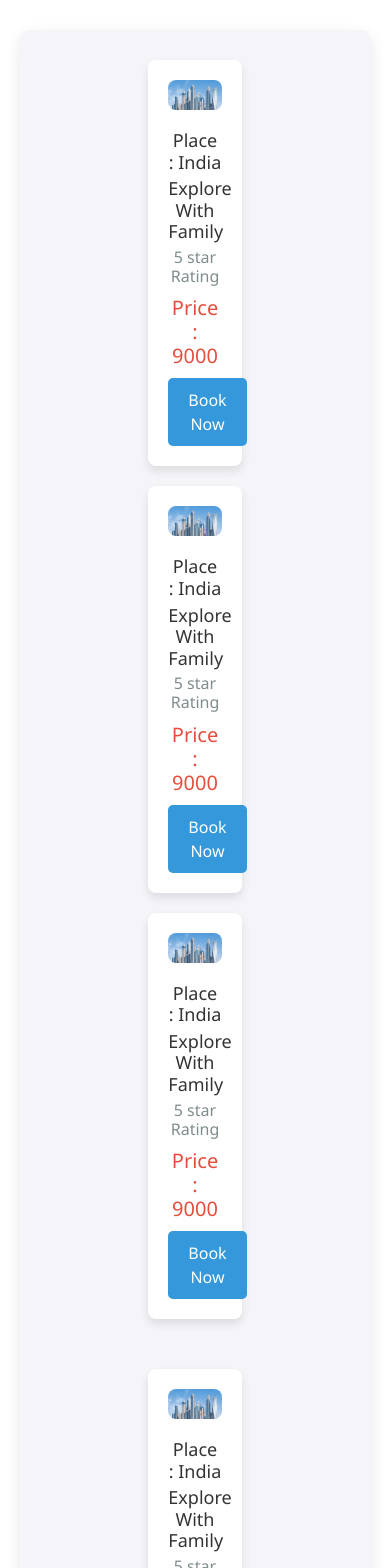
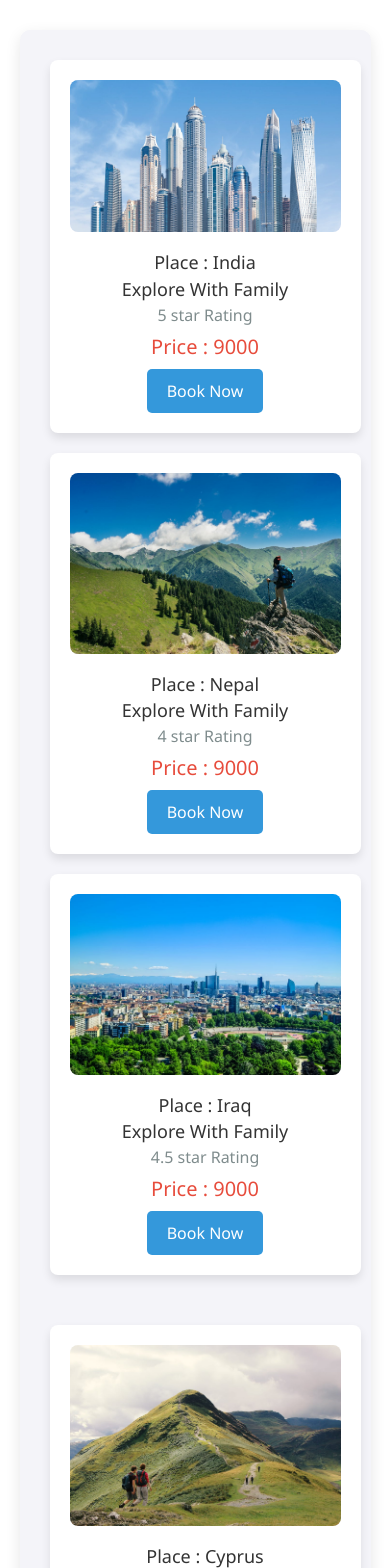
Before and after one commit to jatinparmar24/reactproject1, a React (Vite) app in the folder worldbooking/: page /Asiadetail in a window 390 px wide. Shown: the top 1568 px of the page. Built offline with nearby package versions, Linux system fonts and the light colour scheme.

Commit message:
some more then complete react p

```diff
--- a/worldbooking/src/App.css
+++ b/worldbooking/src/App.css
@@ -104,7 +104,7 @@ section{
   text-decoration: underline;
 }
 
-/* Animations */
+
 @keyframes fadeIn {
   from {
     opacity: 0;
@@ -137,7 +137,7 @@ section{
 
 }
 
-/* Main Heading */
+
 .loginhead {
   width: 100%;
   text-align: center;
@@ -147,7 +147,7 @@ section{
   margin-bottom: 20px;
 }
 
-/* Reusable Box Styling */
+
 .logincenter,
 .loginside {
   flex: 1 1 350px;
@@ -157,20 +157,20 @@ section{
   transition: transform 0.3s ease, box-shadow 0.3s ease;
 }
 
-/* Hover Effect */
+
 .logincenter:hover,
 .loginside:hover {
   transform: translateY(-6px);
   box-shadow: 0 16px 32px rgba(0, 0, 0, 0.15);
 }
 
-/* Form Panel */
+
 .logincenter {
   background-color: rgba(255, 255, 255, 0.95);
   max-width: 400px;
 }
 
-/* Input Fields */
+
 .logincenter input[type="text"],
 .logincenter input[type="password"] {
   width: 100%;
@@ -181,7 +181,8 @@ section{
   font-size: 1rem;
 }
 
-/* Submit Button */
+
+
 .loginsub {
   width: 100%;
   padding: 12px;
@@ -351,6 +352,9 @@ section{
 /* navbar ends here */
 
 /* section 1 starts from here */
+
+
+
 #sec1 {
   height: auto;
   min-height: 100vh;
@@ -358,6 +362,22 @@ section{
   padding: 20px;
   font-family: 'Poppins', sans-serif;
 }
+
+/* animation of plane */
+
+.aeromotion{
+  position: relative;
+  transition: transform 0.4s ease;
+  z-index: 10;
+  pointer-events: none;
+  transition: transform 0.2s ease-out;
+
+
+  /* top: 60px;
+  left: 20px; */
+}
+
+/* end of animation */
 
 #sec1head {
   display: block;
@@ -1531,6 +1551,12 @@ h4 {
 .delbutton:hover {
   background-color: #e32b2b;
 }
+
+.delbutton:disabled {
+  opacity: 0.5;
+  cursor: not-allowed;
+}
+
 /* General Form Container Styling */
 .formcontainer {
   display: flex;
@@ -1592,12 +1618,10 @@ h4 {
   width: 90%;
   margin: 30px auto;
   padding: 20px;
-  background-color: #fff;
+  background-color: #f4f4f9;
   border-radius: 10px;
   box-shadow: 0 5px 15px rgba(0, 0, 0, 0.1);
   font-family: 'Arial', sans-serif;
-  background-color: #f4f4f9;
-
 }
 
 /* Infomerge Flexbox Container */
@@ -1679,6 +1703,11 @@ h4 {
 /* media query */
 
 @media screen and (max-width: 768px) {
+
+  .infocenter {
+    width: 100%;
+  }
+
 
   /* login page */
   #loginpage {
--- a/worldbooking/src/Component/Africadetail.jsx
+++ b/worldbooking/src/Component/Africadetail.jsx
@@ -17,6 +17,7 @@ function Africadetail(){
       if (isLoggedIn == 'true') {
         tonavigate('/Africaform');
       } else {
+        alert("Please Login First")
         tonavigate('/Login');
       }
     };
--- a/worldbooking/src/Component/Asiadetail.jsx
+++ b/worldbooking/src/Component/Asiadetail.jsx
@@ -12,6 +12,7 @@ function Asiadetail() {
             console.log(isLoggedIn)
              tonavigate('/Asiaform');
            } else {
+            alert("Please Login First")
              tonavigate('/Login');
            }
 
@@ -31,8 +32,28 @@ function Asiadetail() {
         </div>
 
         <div className="infocenter">
-          <img src="cont2.jpeg" alt="" /><br />
-          <h4>Place : India</h4>
+          <img src="cont8.jpeg" alt="" /><br />
+          <h4>Place : Nepal</h4>
+          <h4>Explore With Family</h4>
+          <h5>4 star Rating</h5>
+          <h3>Price : 9000</h3>
+          <button onClick={handleClick}>Book Now</button>
+        </div>
+
+        <div className="infocenter">
+          <img src="cont3.jpeg" alt="" /><br />
+          <h4>Place : Iraq</h4>
+          <h4>Explore With Family</h4>
+          <h5>4.5 star Rating</h5>
+          <h3>Price : 9000</h3>
+          <button onClick={handleClick}>Book Now</button>
+        </div>
+      </div>
+
+      <div className="infomerge">
+        <div className="infocenter">
+          <img src="cont9.jpeg" alt="" /><br />
+          <h4>Place : Cyprus</h4>
           <h4>Explore With Family</h4>
           <h5>5 star Rating</h5>
           <h3>Price : 9000</h3>
@@ -40,8 +61,17 @@ function Asiadetail() {
         </div>
 
         <div className="infocenter">
-          <img src="cont2.jpeg" alt="" /><br />
-          <h4>Place : India</h4>
+          <img src="cont3.jpeg" alt="" /><br />
+          <h4>Place : Turkey</h4>
+          <h4>Explore With Family</h4>
+          <h5>4 star Rating</h5>
+          <h3>Price : 9000</h3>
+          <button onClick={handleClick}>Book Now</button>
+        </div>
+
+        <div className="infocenter">
+          <img src="cont4.jpeg" alt="" /><br />
+          <h4>Place : Brunie</h4>
           <h4>Explore With Family</h4>
           <h5>5 star Rating</h5>
           <h3>Price : 9000</h3>
@@ -51,8 +81,17 @@ function Asiadetail() {
 
       <div className="infomerge">
         <div className="infocenter">
-          <img src="cont2.jpeg" alt="" /><br />
-          <h4>Place : India</h4>
+          <img src="cont3.jpeg" alt="" /><br />
+          <h4>Place : Sri Lanka</h4>
+          <h4>Explore With Family</h4>
+          <h5>4 star Rating</h5>
+          <h3>Price : 9000</h3>
+          <button onClick={handleClick}>Book Now</button>
+        </div>
+
+        <div className="infocenter">
+          <img src="cont8.jpeg" alt="" /><br />
+          <h4>Place : Georgia</h4>
           <h4>Explore With Family</h4>
           <h5>5 star Rating</h5>
           <h3>Price : 9000</h3>
@@ -60,17 +99,8 @@ function Asiadetail() {
         </div>
 
         <div className="infocenter">
-          <img src="cont2.jpeg" alt="" /><br />
-          <h4>Place : India</h4>
-          <h4>Explore With Family</h4>
-          <h5>5 star Rating</h5>
-          <h3>Price : 9000</h3>
-          <button onClick={handleClick}>Book Now</button>
-        </div>
-
-        <div className="infocenter">
-          <img src="cont2.jpeg" alt="" /><br />
-          <h4>Place : India</h4>
+          <img src="cont3.jpeg" alt="" /><br />
+          <h4>Place : China</h4>
           <h4>Explore With Family</h4>
           <h5>5 star Rating</h5>
           <h3>Price : 9000</h3>
@@ -80,8 +110,8 @@ function Asiadetail() {
 
       <div className="infomerge">
         <div className="infocenter">
-          <img src="cont2.jpeg" alt="" /><br />
-          <h4>Place : India</h4>
+          <img src="cont4.jpeg" alt="" /><br />
+          <h4>Place : Thailand</h4>
           <h4>Explore With Family</h4>
           <h5>5 star Rating</h5>
           <h3>Price : 9000</h3>
@@ -89,45 +119,16 @@ function Asiadetail() {
         </div>
 
         <div className="infocenter">
-          <img src="cont2.jpeg" alt="" /><br />
-          <h4>Place : India</h4>
+          <img src="cont4.jpeg" alt="" /><br />
+          <h4>Place : Turkey</h4>
           <h4>Explore With Family</h4>
-          <h5>5 star Rating</h5>
+          <h5>4.5 star Rating</h5>
           <h3>Price : 9000</h3>
           <button onClick={handleClick}>Book Now</button>
         </div>
 
         <div className="infocenter">
-          <img src="cont2.jpeg" alt="" /><br />
-          <h4>Place : India</h4>
-          <h4>Explore With Family</h4>
-          <h5>5 star Rating</h5>
-          <h3>Price : 9000</h3>
-          <button onClick={handleClick}>Book Now</button>
-        </div>
-      </div>
-
-      <div className="infomerge">
-        <div className="infocenter">
-          <img src="cont2.jpeg" alt="" /><br />
-          <h4>Place : India</h4>
-          <h4>Explore With Family</h4>
-          <h5>5 star Rating</h5>
-          <h3>Price : 9000</h3>
-          <button onClick={handleClick}>Book Now</button>
-        </div>
-
-        <div className="infocenter">
-          <img src="cont2.jpeg" alt="" /><br />
-          <h4>Place : India</h4>
-          <h4>Explore With Family</h4>
-          <h5>5 star Rating</h5>
-          <h3>Price : 9000</h3>
-          <button onClick={handleClick}>Book Now</button>
-        </div>
-
-        <div className="infocenter">
-          <img src="cont2.jpeg" alt="" /><br />
+          <img src="cont4.jpeg" alt="" /><br />
           <h4>Place : India</h4>
           <h4>Explore With Family</h4>
           <h5>5 star Rating</h5>
--- a/worldbooking/src/Component/Australiadetail.jsx
+++ b/worldbooking/src/Component/Australiadetail.jsx
@@ -17,6 +17,7 @@ function Australiadetail(){
       if (isLoggedIn == 'true') {
         tonavigate('/Australiaform');
       } else {
+        alert("Please Login First")
         tonavigate('/Login');
       }
     };
--- a/worldbooking/src/Component/Europedetail.jsx
+++ b/worldbooking/src/Component/Europedetail.jsx
@@ -17,6 +17,7 @@ function Europedetail(){
       if (isLoggedIn === 'true') {
         tonavigate('/Europeform');
       } else {
+        alert("Please Login First")
         tonavigate('/Login');
       }
     };
--- a/worldbooking/src/Component/NavHero.jsx
+++ b/worldbooking/src/Component/NavHero.jsx
@@ -4,7 +4,7 @@
 import { Link } from "react-router-dom"
 
 
-import {FcAbout, FcAddImage, FcAddRow, FcAdvance, FcAnswers, FcAreaChart, FcBadDecision,  FcBookmark, FcCalendar, FcCallback, FcCamera, FcComboChart, FcDataRecovery, FcLibrary, FcPackage, FcPhotoReel, FcPlanner, FcPodiumWithoutSpeaker, FcProcess, FcSelfie, FcSettings, FcShop, FcTodoList, FcTrademark, FcTwoSmartphones, FcVideoCall, FcVideoProjector, FcViewDetails} from 'react-icons/fc'
+import {FcAbout, FcAddImage, FcAddRow, FcAdvance, FcAnswers, FcAreaChart, FcBadDecision,   FcCalendar, FcCallback, FcCamera,  FcDataRecovery,  FcPackage, FcPhotoReel, FcPlanner,  FcProcess, FcSelfie, FcSettings,  FcTodoList, FcTwoSmartphones, FcVideoCall, FcVideoProjector, FcViewDetails} from 'react-icons/fc'
 
 
 function NavHero(){
@@ -24,7 +24,7 @@ function NavHero(){
 
 
             <div id="sec1maindiv">
-                <div className="sec1child1"></div>
+
                 <div className="sec1child2">
                     <div className="hob"> <div className="firstimg">USA</div><img src="cont1.jpeg" alt=""  style={{width:"200px",height:"230px"}}/></div>
 
--- a/worldbooking/src/Component/Northdetail.jsx
+++ b/worldbooking/src/Component/Northdetail.jsx
@@ -17,6 +17,7 @@ function Northdetail(){
       if (isLoggedIn === 'true') {
         tonavigate('/Northform');
       } else {
+        alert("Please Login First")
         tonavigate('/Login');
       }
     };
--- a/worldbooking/src/Component/SignUp.jsx
+++ b/worldbooking/src/Component/SignUp.jsx
@@ -33,11 +33,20 @@ function SignUp() {
     }
 
 
-    const contact = /^[0-9]{10}$/;
-    if (!contact.test(signdata.contact)) {
-      alert("Contact number must be exactly 10 digits and contain no characters.");
-      return;
-    }
+
+
+  const contact = signdata.contact;
+  const contactPattern = /^[1-9][0-9]{9}$/;
+
+  if (!contactPattern.test(contact)) {
+    alert("Contact number must be 10 digits and not start with 0.");
+    return;
+  }
+
+  if (/^(\d)\1{9}$/.test(contact)) {
+    alert("Contact number cannot have all digits the same (e.g. 1111111111, 9999999999).");
+    return;
+  }
 
 
     const nameR = /^[A-Za-z\s]+$/;
--- a/worldbooking/src/Component/Singledetail.jsx
+++ b/worldbooking/src/Component/Singledetail.jsx
@@ -120,7 +120,8 @@ function Singledetail() {
                 }}>Edit</button>
               </td>
               <td>
-                <button onClick={() => delet(formdetail[formdetail.length - 1].id)} className="delbutton">Cancel</button>
+                <button onClick={() => delet(formdetail[formdetail.length - 1].id)} className="delbutton"   disabled={!alertShown}
+                        >Cancel</button>
               </td>
             </tr>
           )}
--- a/worldbooking/src/Component/Southdetail.jsx
+++ b/worldbooking/src/Component/Southdetail.jsx
@@ -17,6 +17,7 @@ function Southdetail(){
       if (isLoggedIn === 'true') {
         tonavigate('/Southform');
       } else {
+        alert("Please Login First")
         tonavigate('/Login');
       }
     };
```
Also changed, not shown: worldbooking/src/Component/Login.jsx (+6 -7 lines), worldbooking/src/Component/db.json (+36 -0 lines).
